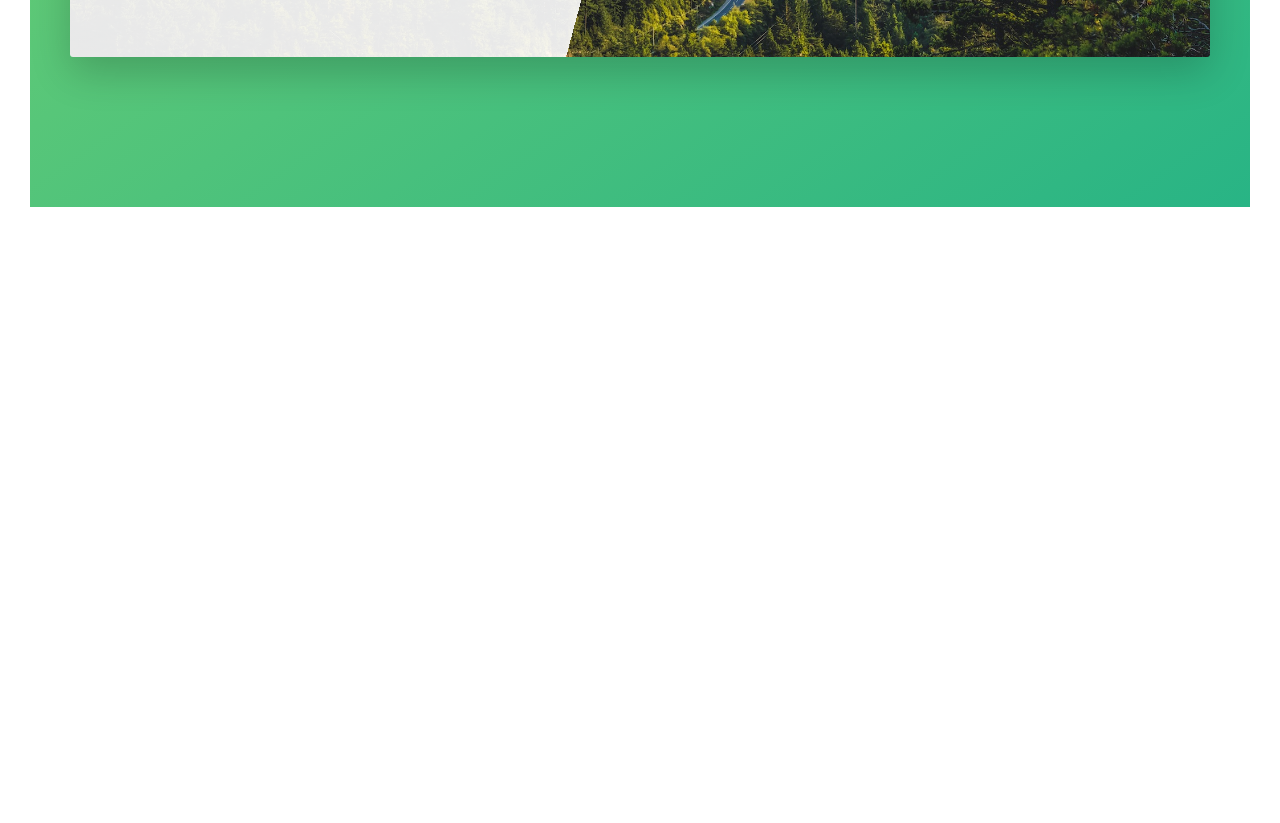
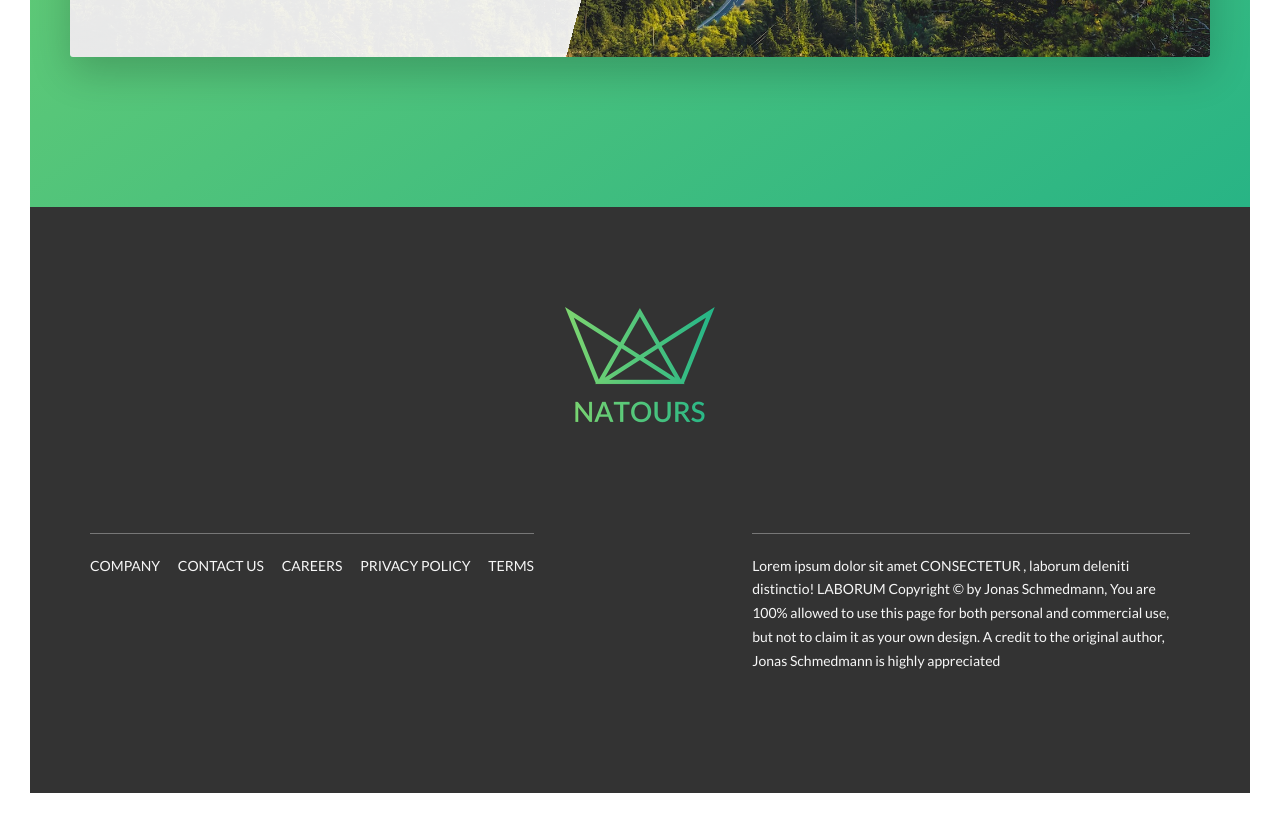
Before and after one commit to markgalang/Advance-CSS-and-SASS, a website: page Natours/index.html in a window 1280 px wide. Shown: the part 5140-5963 px from the top of the page. Before the commit the page ends 5377 px from the top, so only its background shows below. Drawn offline with Linux system fonts and the light colour scheme.

Commit message:
Add footer

```diff
--- a/Natours/index.html
+++ b/Natours/index.html
@@ -327,8 +327,32 @@
           </div>
         </div>
       </section>
+    </main>
+    <footer class="footer">
+      <div class="footer__logo-box">
+        <img src="img/logo-green-2x.png" alt="Logo" class="footer__logo">
+      </div>
+      <div class="row">
+        <div class="col-1-of-2 ">
+          <div class="footer__navigation">
+                      <ul class="footer__list">
+            <li class="footer__item"><a href="#" class="footer__link">Company</a></li>
+            <li class="footer__item"><a href="#" class="footer__link">Contact us</a></li>
+            <li class="footer__item"><a href="#" class="footer__link">Careers</a></li>
+            <li class="footer__item"><a href="#" class="footer__link">Privacy Policy</a></li>
+            <li class="footer__item"><a href="#" class="footer__link">terms</a></li>
+          </ul>
+          </div>
 
-    </main>
+        </div>
+        <div class="col-1-of-2">
+          <p class="footer__copyright">
+            Lorem ipsum dolor sit amet <a href="#" class="footer__link">consectetur</a>  ,  laborum deleniti distinctio! <a href="#" class="footer__link">laborum</a>
+            Copyright &copy by Jonas Schmedmann, You are 100% allowed to use this page for both personal and commercial use, but not to claim it as your own design. A credit to the original author, Jonas Schmedmann is highly appreciated
+          </p>
+        </div>
+      </div>
+    </footer>
 
     <!-- <section class="grid-test">
       <div class="row">
--- a/Natours/styles/abstracts/_variables.scss
+++ b/Natours/styles/abstracts/_variables.scss
@@ -15,7 +15,9 @@ $color-tertiary-dark: #5643fa;
 $color-grey-light-1: #f7f7f7;
 $color-grey-light-2: #eee;
 
+$color-grey-dark: #777;
 $color-grey-dark-2: #999;
+$color-grey-dark-3: #333;
 // FONT
 $default-font-size: 1.6rem;
 
--- /dev/null
+++ b/Natours/styles/layout/_footer.scss
@@ -0,0 +1,61 @@
+.footer {
+  background-color: $color-grey-dark-3;
+  padding: 10rem 0;
+  font-size: 1.4rem;
+  color: $color-grey-light-1;
+
+  &__logo-box {
+    text-align: center;
+    margin-bottom: 8rem;
+  }
+
+  &__logo {
+    width: 15rem;
+  }
+
+  &__navigation {
+    border-top: 1px solid $color-grey-dark;
+    padding-top: 2rem;
+    display: inline-block;
+  }
+
+  &__list {
+    list-style: none;
+    display: inline-block;
+  }
+
+  &__item {
+    display: inline-block;
+
+    &:not(:last-child) {
+      margin-right: 1.5rem;
+    }
+  }
+
+  &__link {
+    &:link,
+    &:visited {
+      color: inherit;
+      text-decoration: none;
+      text-transform: uppercase;
+      display: inline-block;
+      transition: all 0.2s;
+      background-color: $color-grey-dark-3;
+    }
+
+    &:hover,
+    &:active {
+      color: $color-primary;
+      box-shadow: 0 1rem 2rem rgba($color-black, 0.5);
+      transform: rotate(5deg) scale(1.1);
+    }
+  }
+
+  &__copyright {
+    border-top: 1px solid $color-grey-dark;
+    padding-top: 2rem;
+    // display: inline-block;
+    width: 85%;
+    float: right;
+  }
+}
--- a/Natours/styles/main.scss
+++ b/Natours/styles/main.scss
@@ -15,6 +15,7 @@
 @import "./components/form";
 @import "./components/story";
 
+@import "./layout/footer";
 @import "./layout/header";
 @import "./layout/grid";
 
```
Also changed, not shown: Natours/styles/main.css, 1 other file.
